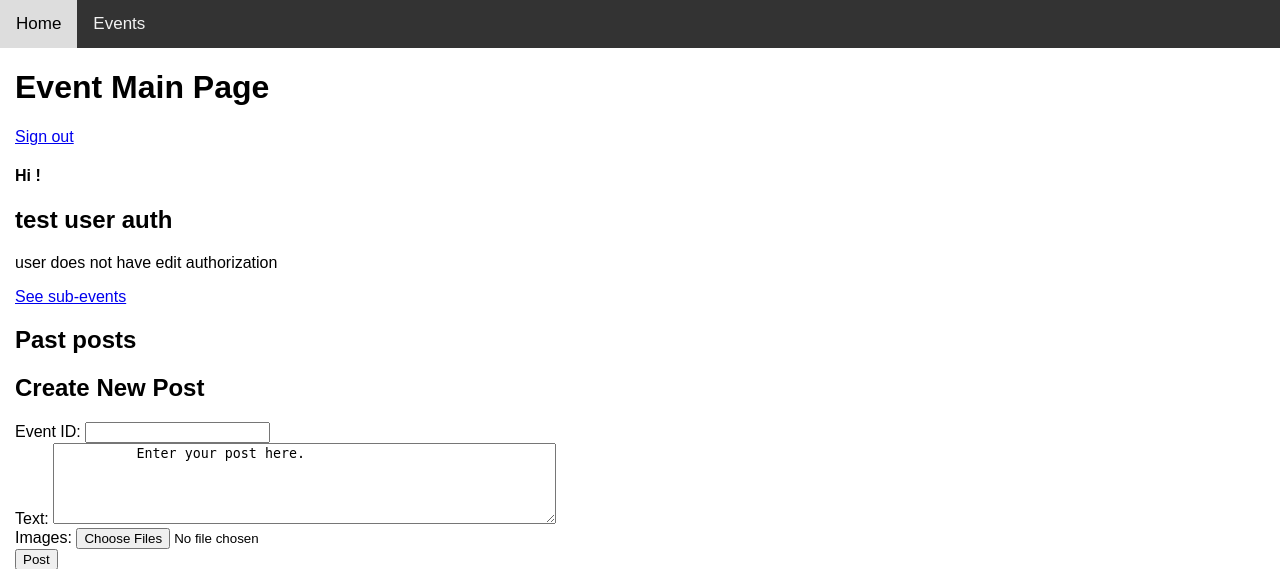
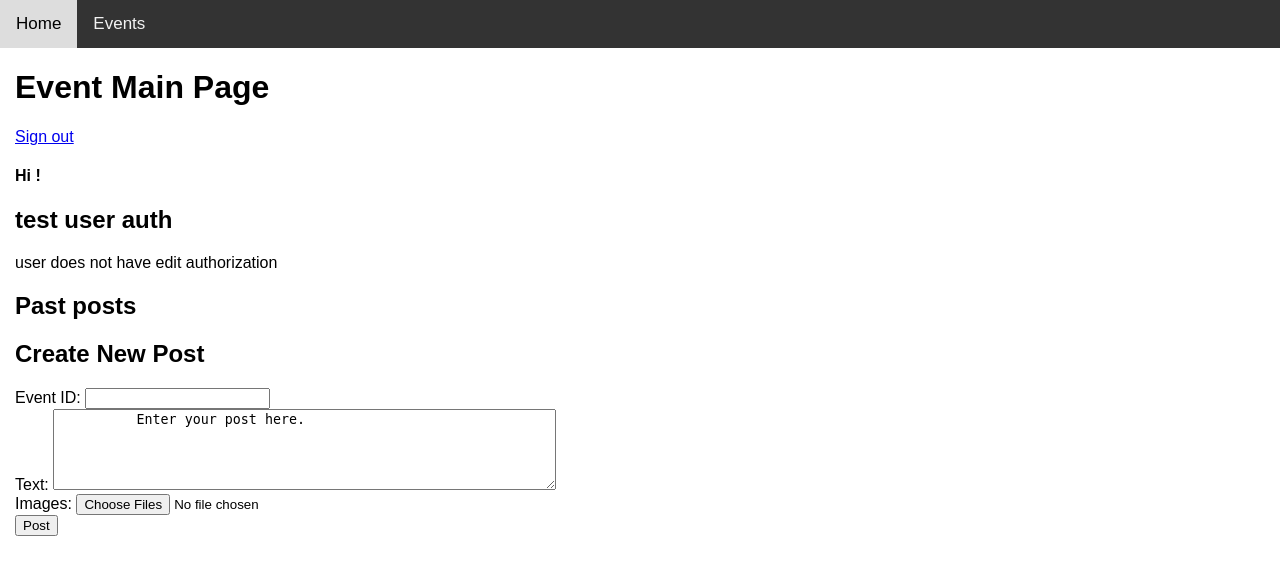
Before and after one commit to knative-portability/large-events, a Flask app: template pageserve/templates/index.html in a window 1280 px wide. Shown: the top 569 px of the page. Run offline with Flask 2, Linux system fonts and the light colour scheme; the template is opened without the code that fills it, so the values that code supplies are empty; the visitor is signed in with stand-in values (Sample User, id 1); parts of the project's set-up code (start-up, migrations or seed data) failed here and were passed over; some libraries are stand-ins or nearby versions.

Commit message:
Take out unneeded links

```diff
--- a/pageserve/templates/events.html
+++ b/pageserve/templates/events.html
@@ -35,8 +35,6 @@
 <hr>
 {% endfor %}
 
-<a href='/v1/'>See all posts</a>
-
 <h2>Create New Event</h2>
 <!-- TODO: add correct endpoint -->
 <form action="/v1/add_event" method="post">
--- a/pageserve/templates/index.html
+++ b/pageserve/templates/index.html
@@ -27,8 +27,6 @@
 {% else %}
 <p>user does not have edit authorization</p>
 {% endif %}
-
-<a href='/v1/events'>See sub-events</a>
 
 <h2>Past posts</h2>
 {% for post in posts %}
```
